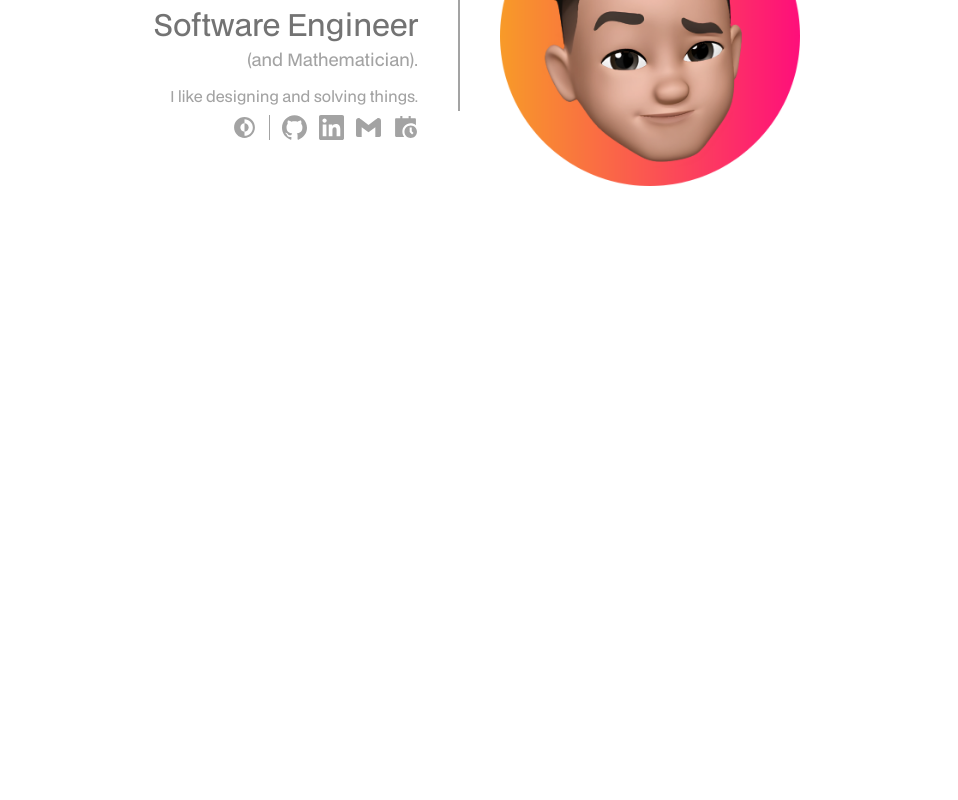
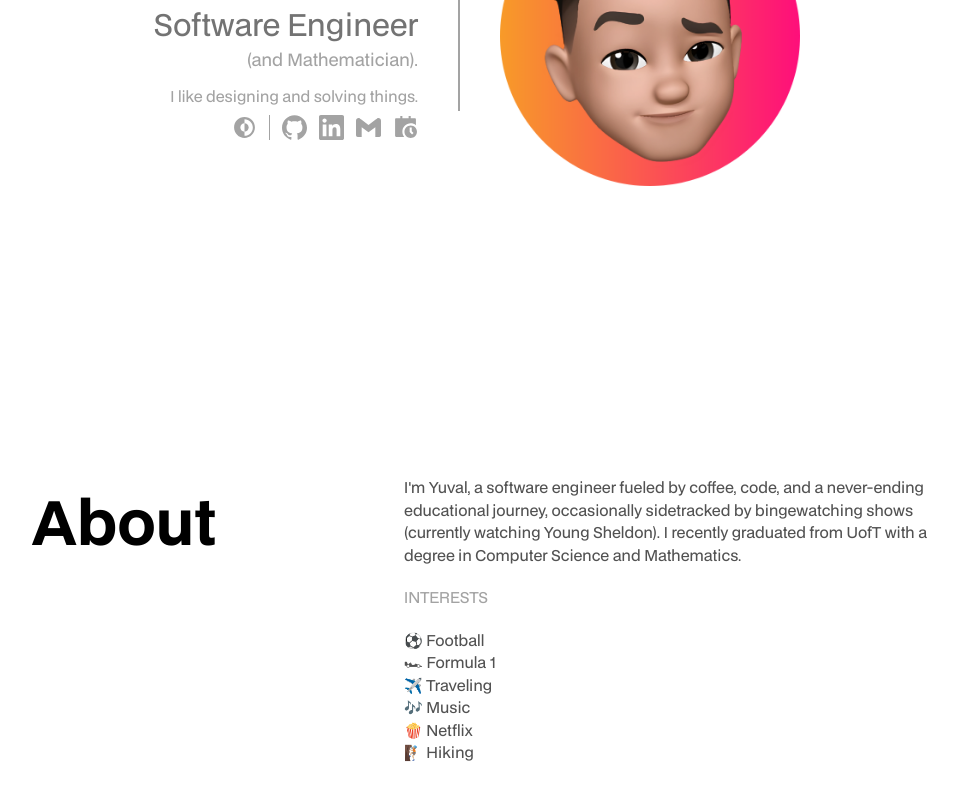
Before and after one commit to yuvalkamani/portfolio, a Next.js app: page / in a window 1280 px wide. Shown: the part 364-1164 px from the top of the page, without its empty margins (236-1194 px from the left). Before the commit the page ends 800 px from the top, so only its background shows below. Built offline with nearby package versions, Linux system fonts and the light colour scheme.

Commit message:
added about section

```diff
--- /dev/null
+++ b/app/(pages)/_components/about.tsx
@@ -0,0 +1,57 @@
+"use client";
+
+import { useAnimation, motion } from "framer-motion";
+import { useInView } from "react-intersection-observer";
+import { useEffect } from "react";
+
+const About = () => {
+  const controls = useAnimation();
+  const [ref, inView] = useInView({
+    triggerOnce: true,
+    threshold: 0.1,
+  });
+
+  useEffect(() => {
+    if (inView) {
+      controls.start("visible");
+    }
+  }, [controls, inView]);
+
+  return (
+    <motion.div
+      ref={ref}
+      className="w-full flex flex-col sm:flex-row flex-wrap justify-around items-start sm:p-10"
+      initial="hidden"
+      animate={controls}
+      variants={{
+        hidden: { y: 50, opacity: 0 },
+        visible: { y: 0, opacity: 1, transition: { duration: 0.5 } },
+      }}
+    >
+      <div className="sm:w-1/2 text-center">
+        <div className="md:text-[60px] sm:text-[50px] text-[60px] font-bold sm:sticky sm:top-24">
+          About
+        </div>
+      </div>
+      <div className="sm:w-1/2 text-left sm:pr-5">
+        <div className="text-[15px] text-neutral-600 dark:text-neutral-300">
+          I'm Yuval, a software engineer fueled by coffee, code, and a
+          never-ending educational journey, occasionally sidetracked by
+          bingewatching shows (currently watching Young Sheldon). I recently
+          graduated from UofT with a degree in Computer Science and Mathematics.
+        </div>
+        <div className="text-[15px] text-neutral-400 py-5">INTERESTS</div>
+        <ul className="text-[15px] text-neutral-600 dark:text-neutral-300">
+          <li>⚽️ Football</li>
+          <li>🏎 Formula 1</li>
+          <li>✈️ Traveling</li>
+          <li>🎶 Music</li>
+          <li>🍿 Netflix</li>
+          <li>🧗🏼 Hiking</li>
+        </ul>
+      </div>
+    </motion.div>
+  );
+};
+
+export default About;
--- a/app/(pages)/_components/landing.tsx
+++ b/app/(pages)/_components/landing.tsx
@@ -10,7 +10,7 @@ import DarkModeToggle from "./dark-mode-toggle";
 const Landing = () => {
   return (
     <motion.div
-      className="h-screen w-screen flex flex-col-reverse sm:flex-row items-center justify-center gap-10 md:justify-center sm:justify-around p-10 no-scrollbar"
+      className="h-screen w-full flex flex-col-reverse sm:flex-row items-center justify-center gap-10 md:justify-center sm:justify-around no-scrollbar"
       initial={{ opacity: 0 }}
       animate={{ opacity: 1 }}
       transition={{ duration: 0.5 }}
@@ -79,7 +79,7 @@ const Landing = () => {
         transition={{ duration: 0.5 }}
       />
       <motion.div
-        className="w-3/4 h-[2px] bg-neutral-400 sm:hidden"
+        className="w-3/4 h-[2px] bg-neutral-300 dark:bg-neutral-500 sm:hidden"
         initial={{ opacity: 0 }}
         animate={{ opacity: 1 }}
         transition={{ duration: 0.5 }}
--- a/app/(pages)/layout.tsx
+++ b/app/(pages)/layout.tsx
@@ -6,9 +6,9 @@ export default function PageLayout({
   children: React.ReactNode;
 }) {
   return (
-    <div className="font-bdo overflow-hidden">
+    <div className="font-bdo">
       <Navbar />
-      <main>{children}</main>
+      <main className="px-10 pb-10">{children}</main>
     </div>
   );
 }
--- a/app/(pages)/page.tsx
+++ b/app/(pages)/page.tsx
@@ -1,9 +1,11 @@
 import Landing from "./_components/landing";
+import About from "./_components/about";
 
 export default function Home() {
   return (
-    <div>
+    <div className="max-w-screen">
       <Landing />
+      <About />
     </div>
   );
 }
```
